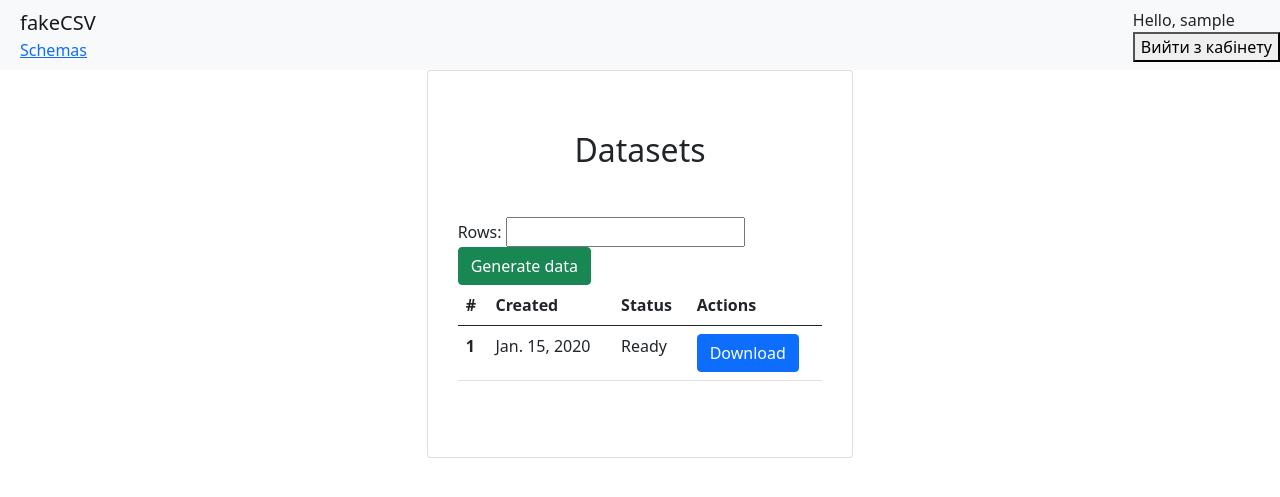
After one commit to d4tAloUh/fakeCSV, a Django app: page /schema/1/datasets in a window 1280 px wide. The commit adds this page. Shown: the top 497 px of the page. Run offline with Django 3.2, Linux system fonts and the light colour scheme; a user stored in the database is signed in; tables that the repository leaves empty hold one stand-in row (values such as "Sample post").

Commit message:
finished dataset/schema views

```diff
--- a/planeks/fakeCSV/models.py
+++ b/planeks/fakeCSV/models.py
@@ -137,7 +137,7 @@ class Column(models.Model):
 class DataSet(models.Model):
     schema = models.ForeignKey(Schema, on_delete=models.CASCADE)
 
-    date_create = models.DateField(
+    date_created = models.DateField(
         auto_now=True,
     )
 
--- a/planeks/fakeCSV/static/js/schema_helpers.js
+++ b/planeks/fakeCSV/static/js/schema_helpers.js
@@ -30,7 +30,8 @@ window.onload = () => {
 
         type_select.val(column.find('[name^=column_type]').val()).change()
 
-        $('#columns').next().append(newColumn)
+        let referenceNode = $('#columns')
+        referenceNode.after(newColumn)
 
         counter += 1
         clearNonRequired(event)
--- a/planeks/fakeCSV/urls.py
+++ b/planeks/fakeCSV/urls.py
@@ -1,9 +1,10 @@
 from django.urls import path
-from .views import SchemaListView, SchemaCreateView, SchemaUpdateView, SchemaDeleteView
+from .views import SchemaListView, SchemaCreateView, SchemaUpdateView, SchemaDeleteView, DataSetListView
 
 urlpatterns = [
     path('', SchemaListView.as_view(), name='user-schemas'),
     path('schema/create', SchemaCreateView.as_view(), name='create-schema'),
     path('schema/update/<int:pk>/', SchemaUpdateView.as_view(), name='update-schema'),
     path('schema/delete/<int:pk>/', SchemaDeleteView.as_view(), name='delete-schema'),
+    path('schema/<int:pk>/datasets', DataSetListView.as_view(), name='schema-datasets'),
 ]
--- a/planeks/fakeCSV/views.py
+++ b/planeks/fakeCSV/views.py
@@ -1,11 +1,12 @@
 from django.contrib.auth.mixins import LoginRequiredMixin
+from django.db import transaction
 from django.http import HttpResponse, HttpResponseRedirect
 from django.shortcuts import render
 from django.urls import reverse
 from django.views.generic import TemplateView, DeleteView
 from django.views.generic import ListView, CreateView, UpdateView
 from .forms import SchemaForm, ColumnForm
-from .models import Schema, Column
+from .models import Schema, Column, DataSet
 from .helpers import update_or_create_schema, update_or_create_schema_columns
 
 
@@ -14,10 +15,8 @@ class LoginRequiredRedirectMixin(LoginRequiredMixin):
 
 
 class SchemaListView(LoginRequiredRedirectMixin, ListView):
-    model = Schema
     template_name = 'schema/index.html'
     context_object_name = 'user_schemas'
-    login_url = '/login/'
 
     def get_queryset(self):
         return Schema.objects.filter(user=self.request.user)
@@ -32,7 +31,17 @@ class SchemaCreateView(LoginRequiredRedirectMixin, TemplateView):
             "COLUMN_SEPARATOR_CHOICE": Schema.COLUMN_SEPARATOR_CHOICE,
             "STRING_CHARACTER_CHOICE": Schema.STRING_CHARACTER_CHOICE,
         }
+        context['type_choices'] = Column.TYPE_CHOICES
         return context
+
+    def get_success_url(self):
+        return reverse('user-schemas')
+
+    def post(self, request, *args, **kwargs):
+        with transaction.atomic():
+            schema = update_or_create_schema(request, None)
+            update_or_create_schema_columns(request, schema)
+        return HttpResponseRedirect(self.get_success_url())
 
 
 class SchemaUpdateView(LoginRequiredRedirectMixin, TemplateView):
@@ -49,8 +58,9 @@ class SchemaUpdateView(LoginRequiredRedirectMixin, TemplateView):
         return reverse('user-schemas')
 
     def post(self, request, *args, **kwargs):
-        schema = update_or_create_schema(request, self.kwargs['pk'])
-        update_or_create_schema_columns(request, schema)
+        with transaction.atomic():
+            schema = update_or_create_schema(request, self.kwargs['pk'])
+            update_or_create_schema_columns(request, schema)
         return HttpResponseRedirect(self.get_success_url())
 
 
@@ -62,3 +72,18 @@ class SchemaDeleteView(LoginRequiredRedirectMixin, DeleteView):
 
     def get_object(self, queryset=None):
         return Schema.objects.get(user=self.request.user, id=self.kwargs['pk'])
+
+
+class DataSetListView(LoginRequiredRedirectMixin, ListView):
+    context_object_name = 'user_datasets'
+    template_name = 'dataset/index.html'
+
+    def get_queryset(self):
+        queryset = DataSet.objects.filter(schema_id=self.kwargs['pk'])
+        print(queryset)
+        return queryset
+
+    def post(self, request, *args, **kwargs):
+        print(request)
+        context = self.get_context_data()
+        return self.render_to_response(context)
--- /dev/null
+++ b/planeks/templates/dataset/index.html
@@ -0,0 +1,38 @@
+{% extends 'generic.html' %}
+
+{% block content %}
+    <div class="col-4 offset-4 card" style="padding: 60px 30px">
+        <h2 class="text-center mb-5">Datasets</h2>
+        <form method="post">
+            {% csrf_token %}
+            <label for="rows_amount">Rows:</label>
+            <input type="number" name="rows_amount" id="rows_amount">
+            <button type="submit" class="btn btn-success">Generate data</button>
+        </form>
+        <table class="table">
+            <thead class="thead-dark">
+            <tr>
+                <th scope="col">#</th>
+                <th scope="col">Created</th>
+                <th scope="col">Status</th>
+                <th scope="col">Actions</th>
+            </tr>
+            </thead>
+            <tbody>
+            {% for dataset in user_datasets %}
+                <div></div>
+                <tr>
+                    <th scope="row">{{ forloop.counter }}</th>
+                    <td>{{ dataset.date_created }}</td>
+                    <td>{% if dataset.file_path %}Ready{% else %}Processing{% endif %}</td>
+                    <td>
+                        {% if dataset.file_path %}
+                            <a href="{% url 'update-schema' schema.id %}" class="btn btn-primary">Download</a>
+                        {% endif %}
+                    </td>
+                </tr>
+            {% endfor %}
+            </tbody>
+        </table>
+    </div>
+{% endblock %}
--- a/planeks/templates/schema/index.html
+++ b/planeks/templates/schema/index.html
@@ -18,7 +18,7 @@
                 <div></div>
                 <tr>
                     <th scope="row">{{ forloop.counter }}</th>
-                    <td>{{ schema.schema_name }}</td>
+                    <td><a href="{% url 'schema-datasets' schema.id %}">{{ schema.schema_name }}</a></td>
                     <td>{{ schema.date_edit }}</td>
                     <td><a href="{% url 'update-schema' schema.id %}" class="btn btn-primary">Update</a>
                         <form method="post" action="{% url 'delete-schema' schema.id %}">
```
Also changed, not shown: planeks/fakeCSV/helpers/schema.py (+4 -3 lines), planeks/templates/schema/create.html (+4 -3 lines), planeks/fakeCSV/helpers/generator.py (added).
